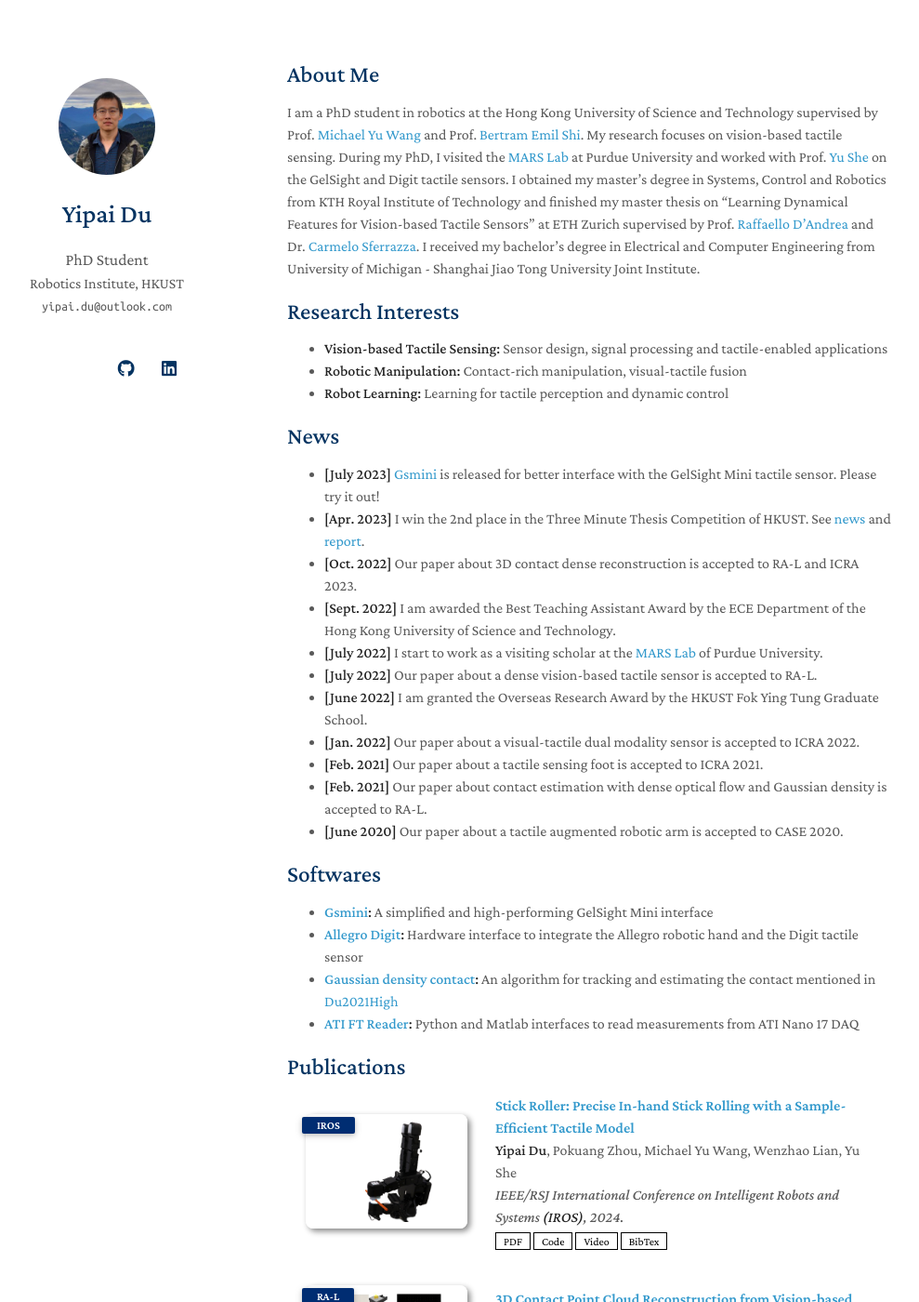
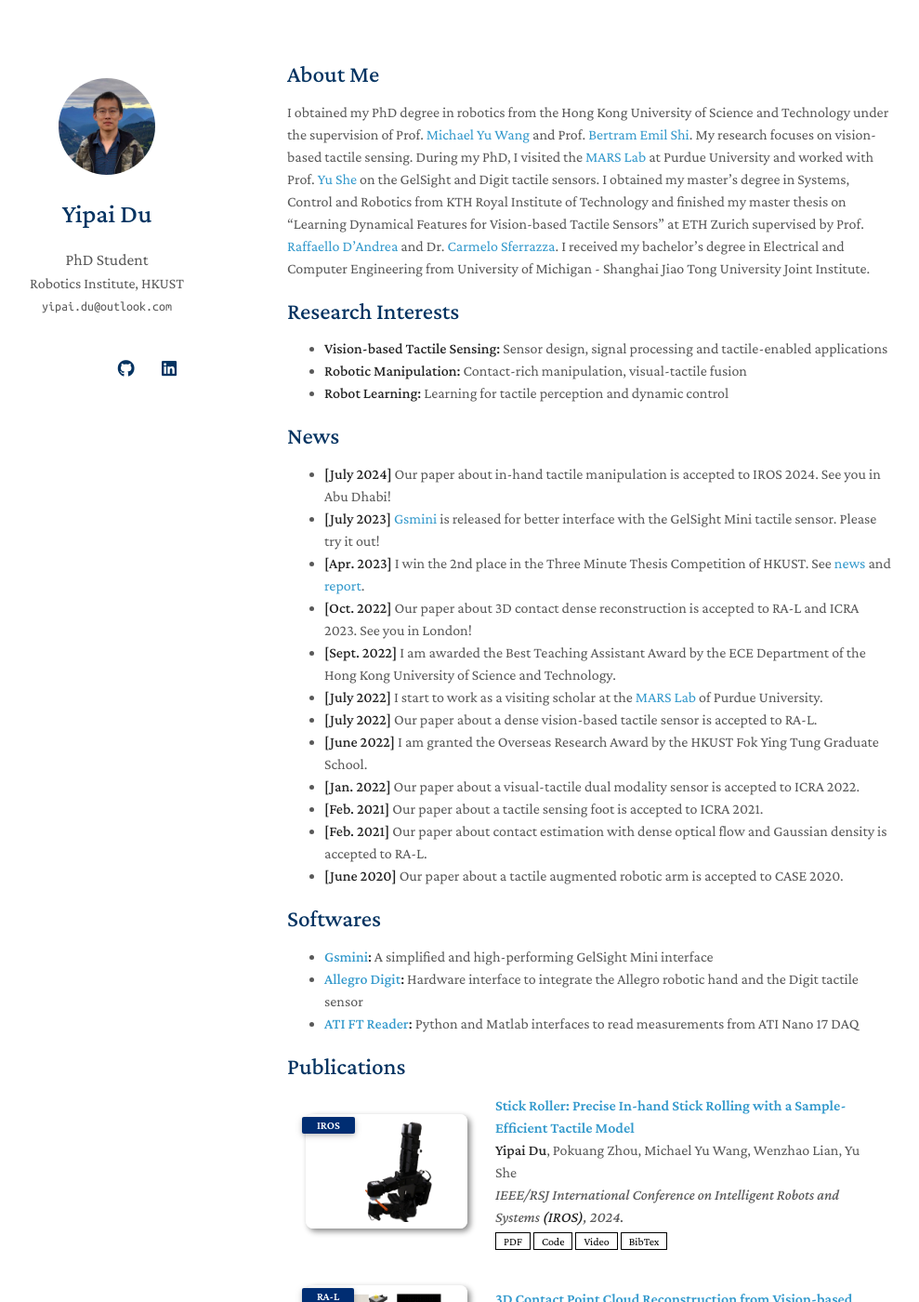
Before and after one commit to duyipai/duyipai.github.io, a Jekyll site: the page built from index.md, in a window 1280 px wide and 1400 px high. Shown: the whole window at 93% size, without its empty margins (161-1150 px from the left). Built offline with Jekyll 4.4.1, drawn with Linux system fonts in a browser that asks for light colours; nearby versions of some CDN libraries; a style sheet for code colours, icons or effects is not loaded; our own code applies the rules of GitHub Pages for plain Markdown files.

Commit message:
2024 update

```diff
--- a/index.md
+++ b/index.md
@@ -4,7 +4,7 @@ layout: homepage
 
 ## About Me
 
-I am a PhD student in robotics at the Hong Kong University of Science and Technology supervised by Prof. [Michael Yu Wang](https://scholar.google.com/citations?user=Oo7c22wAAAAJ&hl=en) and Prof. [Bertram Emil Shi](https://scholar.google.com.hk/citations?user=KaaF6ooAAAAJ&hl=en). My research focuses on vision-based tactile sensing. During my PhD, I visited the [MARS Lab](https://www.purduemars.com/) at Purdue University and worked with Prof. [Yu She](https://scholar.google.com/citations?user=r-dJcIsAAAAJ&hl=en) on the GelSight and Digit tactile sensors. I obtained my master's degree in Systems, Control and Robotics from KTH Royal Institute of Technology and finished my master thesis on "Learning Dynamical Features for Vision-based Tactile Sensors" at ETH Zurich supervised by Prof. [Raffaello D'Andrea](https://scholar.google.com/citations?user=FdGOel8AAAAJ&hl=en) and Dr. [Carmelo Sferrazza](https://scholar.google.com/citations?user=x0_lwNYAAAAJ&hl=en). I received my bachelor's degree in Electrical and Computer Engineering from University of Michigan - Shanghai Jiao Tong University Joint Institute.
+I obtained my PhD degree in robotics from the Hong Kong University of Science and Technology under the supervision of Prof. [Michael Yu Wang](https://scholar.google.com/citations?user=Oo7c22wAAAAJ&hl=en) and Prof. [Bertram Emil Shi](https://scholar.google.com.hk/citations?user=KaaF6ooAAAAJ&hl=en). My research focuses on vision-based tactile sensing. During my PhD, I visited the [MARS Lab](https://www.purduemars.com/) at Purdue University and worked with Prof. [Yu She](https://scholar.google.com/citations?user=r-dJcIsAAAAJ&hl=en) on the GelSight and Digit tactile sensors. I obtained my master's degree in Systems, Control and Robotics from KTH Royal Institute of Technology and finished my master thesis on "Learning Dynamical Features for Vision-based Tactile Sensors" at ETH Zurich supervised by Prof. [Raffaello D'Andrea](https://scholar.google.com/citations?user=FdGOel8AAAAJ&hl=en) and Dr. [Carmelo Sferrazza](https://scholar.google.com/citations?user=x0_lwNYAAAAJ&hl=en). I received my bachelor's degree in Electrical and Computer Engineering from University of Michigan - Shanghai Jiao Tong University Joint Institute.
 
 ## Research Interests
 
@@ -13,9 +13,10 @@ I am a PhD student in robotics at the Hong Kong University of Science and Techno
 - **Robot Learning:** Learning for tactile perception and dynamic control
 
 ## News
+- **[July 2024]** Our paper about in-hand tactile manipulation is accepted to IROS 2024. See you in Abu Dhabi!
 - **[July 2023]** [Gsmini](https://github.com/duyipai/gsmini) is released for better interface with the GelSight Mini tactile sensor. Please try it out!
 - **[Apr. 2023]** I win the 2nd place in the Three Minute Thesis Competition of HKUST. See [news](https://3mt.hkust.edu.hk/news/2023-hkust-3mtr-competition) and [report](https://ri.hkust.edu.hk/news/congratulations-yipai-duphd-student-electronic-and-computer-engineering-winning-second-place).
-- **[Oct. 2022]** Our paper about 3D contact dense reconstruction is accepted to RA-L and ICRA 2023.
+- **[Oct. 2022]** Our paper about 3D contact dense reconstruction is accepted to RA-L and ICRA 2023. See you in London!
 - **[Sept. 2022]** I am awarded the Best Teaching Assistant Award by the ECE Department of the Hong Kong University of Science and Technology.
 - **[July 2022]** I start to work as a visiting scholar at the [MARS Lab](https://www.purduemars.com/) of Purdue University.
 - **[July 2022]** Our paper about a dense vision-based tactile sensor is accepted to RA-L.
@@ -29,7 +30,7 @@ I am a PhD student in robotics at the Hong Kong University of Science and Techno
 
 - **[Gsmini](https://github.com/duyipai/gsmini):** A simplified and high-performing GelSight Mini interface
 - **[Allegro Digit](https://github.com/duyipai/Allegro_Digit):** Hardware interface to integrate the Allegro robotic hand and the Digit tactile sensor
-- **[Gaussian density contact](https://github.com/duyipai/Contact-Modelling-with-Gaussian-Density):** An algorithm for tracking and estimating the contact mentioned in [Du2021High](assets/files/Du2021High.pdf)
+<!-- - **[Gaussian density contact](https://github.com/duyipai/Contact-Modelling-with-Gaussian-Density):** An algorithm for tracking and estimating the contact mentioned in [Du2021High](assets/files/Du2021High.pdf) -->
 - **[ATI FT Reader](https://github.com/duyipai/ATI-FT-DAQ-Reader):** Python and Matlab interfaces to read measurements from ATI Nano 17 DAQ
 
 {% include_relative _includes/publications.md %}
```
